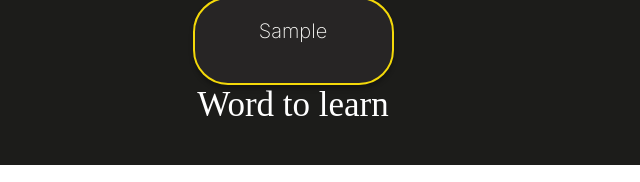
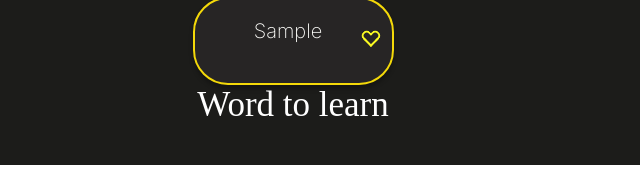
Before and after one commit to TheNourhan/Word-Me, a plain HTML site: page index.html in a window 1280 px wide. Both pictures are taken after typing "Sample" into the empty fields and a click on the button "Generat". Shown: the part 586-768 px from the top of the page, 347-987 px from the left. Drawn offline with Linux system fonts and the light colour scheme.

Commit message:
Update style.css

```diff
--- a/style.css
+++ b/style.css
@@ -3,7 +3,6 @@
     margin: 0 auto;
     text-align: center;
 }
-
 /*----------------------- HEADER ----------------------------*/
 header{
     font-family: Cairo;
@@ -107,16 +106,6 @@ font-weight: 300;
 font-size: 20px;
 line-height: 24px;
 }
-.hart_icon{
-width: 25px;
-float: right;
-font-family: 'Font Awesome 5 Free';
-font-style: normal;
-font-weight: 400;
-font-size: 20px;
-line-height: 23px;
-color: #FAFA22;
-}
 .text_unique{
 width: 73px;
 height: 50px;
@@ -134,6 +123,64 @@ line-height: 24px;
 .text_word{
     color: #FEFEFB;
 }
+.text_word_arabic{
+    color: #FEFEFB;
+}
+
+/**** start hart icon ****/
+.gg-heart,
+.gg-heart::after {
+ border: 2px solid;
+ border-top-left-radius: 100px;
+ border-top-right-radius: 100px;
+ width: 10px;
+ height: 8px;
+ border-bottom: 0;
+}
+
+.gg-heart {
+ box-sizing: border-box;
+ position: relative;
+ float: right;
+right: 10px;
+top: 15px;
+color: #FAFA22;
+ transform:
+ translate(
+ calc(-10px / 2 * var(--ggs,1)),
+ calc(-6px / 2 * var(--ggs,1))
+ )
+ rotate(-45deg)
+ scale(var(--ggs,1));
+ display: block
+}
+
+.gg-heart::after,
+.gg-heart::before {
+ content: "";
+ display: block;
+ box-sizing: border-box;
+ position: absolute;
+
+}
+
+.gg-heart::after {
+ right: -9px;
+ transform: rotate(90deg);
+ top: 5px;
+ color: #FAFA22;
+}
+
+.gg-heart::before {
+ width: 11px;
+ height: 11px;
+ border-left: 2px solid;
+ border-bottom: 2px solid;
+ left: -2px;
+ top: 3px;
+ color: #FAFA22;
+}
+/**** end hart icon ****/
 /*----------------------- WORDS TO LEARN ----------------------------*/
 #words_to_learn{
     background: #1C1C1A;
```
